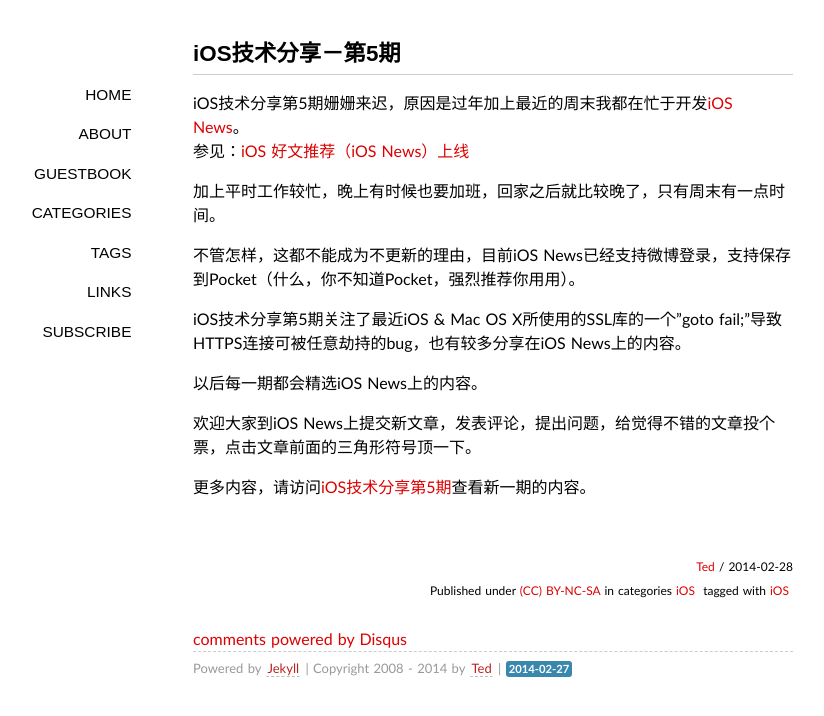
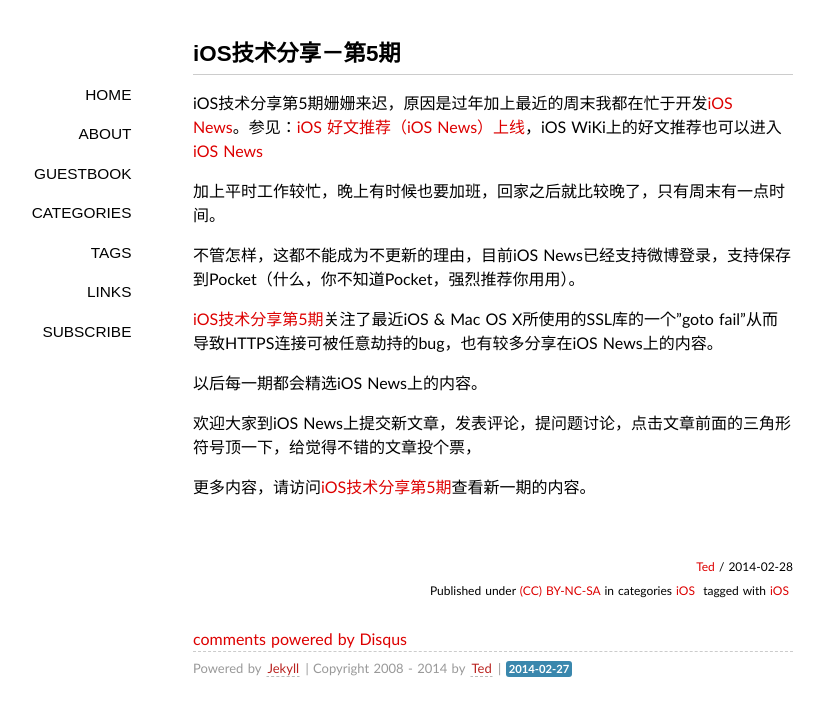
Before and after one commit to wufawei/wufawei.github.com, a Jekyll site: the page built from _posts/201402/2014-02-28-ios-wiki-issue-5.md, in a window 1280 px wide. Shown: the top 716 px of the page, without its empty margins (147-971 px from the left). Built offline with Jekyll 4.4.1, drawn with Linux system fonts in a browser that asks for light colours; some web fonts are replaced; Markdown is read by kramdown in place of the engine named in the settings; comment, search, counter and statistics services are not loaded.

Commit message:
adjust content

```diff
--- a/_posts/201402/2014-02-28-ios-wiki-issue-5.md
+++ b/_posts/201402/2014-02-28-ios-wiki-issue-5.md
@@ -8,8 +8,7 @@
 ---
 
 
-iOS技术分享第5期姗姗来迟，原因是过年加上最近的周末我都在忙于开发[iOS News][1]。
-参见：[iOS 好文推荐（iOS News）上线][3]
+iOS技术分享第5期姗姗来迟，原因是过年加上最近的周末我都在忙于开发[iOS News][1]。参见：[iOS 好文推荐（iOS News）上线][3]，iOS WiKi上的好文推荐也可以进入[iOS News][2]
 
 
 加上平时工作较忙，晚上有时候也要加班，回家之后就比较晚了，只有周末有一点时间。
@@ -17,15 +16,15 @@
 不管怎样，这都不能成为不更新的理由，目前iOS News已经支持微博登录，支持保存到Pocket（什么，你不知道Pocket，强烈推荐你用用）。
 
 
-iOS技术分享第5期关注了最近iOS & Mac OS X所使用的SSL库的一个"goto fail;"导致HTTPS连接可被任意劫持的bug，也有较多分享在iOS News上的内容。
+[iOS技术分享第5期][4]关注了最近iOS & Mac OS X所使用的SSL库的一个"goto fail"从而导致HTTPS连接可被任意劫持的bug，也有较多分享在iOS News上的内容。
 
 以后每一期都会精选iOS News上的内容。
 
 
-欢迎大家到iOS News上提交新文章，发表评论，提出问题，给觉得不错的文章投个票，点击文章前面的三角形符号顶一下。
+欢迎大家到iOS News上提交新文章，发表评论，提问题讨论，点击文章前面的三角形符号顶一下，给觉得不错的文章投个票，
 
 
-更多内容，请访问[iOS技术分享第5期][2]查看新一期的内容。
+更多内容，请访问[iOS技术分享第5期][4]查看新一期的内容。
 
 
 <br/>
@@ -33,3 +32,4 @@
 [1]:http://news.ios-wiki.com
 [2]:http://www.ios-wiki.com
 [3]:http://wufawei.com/2014/02/ios-news/
+[4]:http://www.ios-wiki.com/issues/5
```
